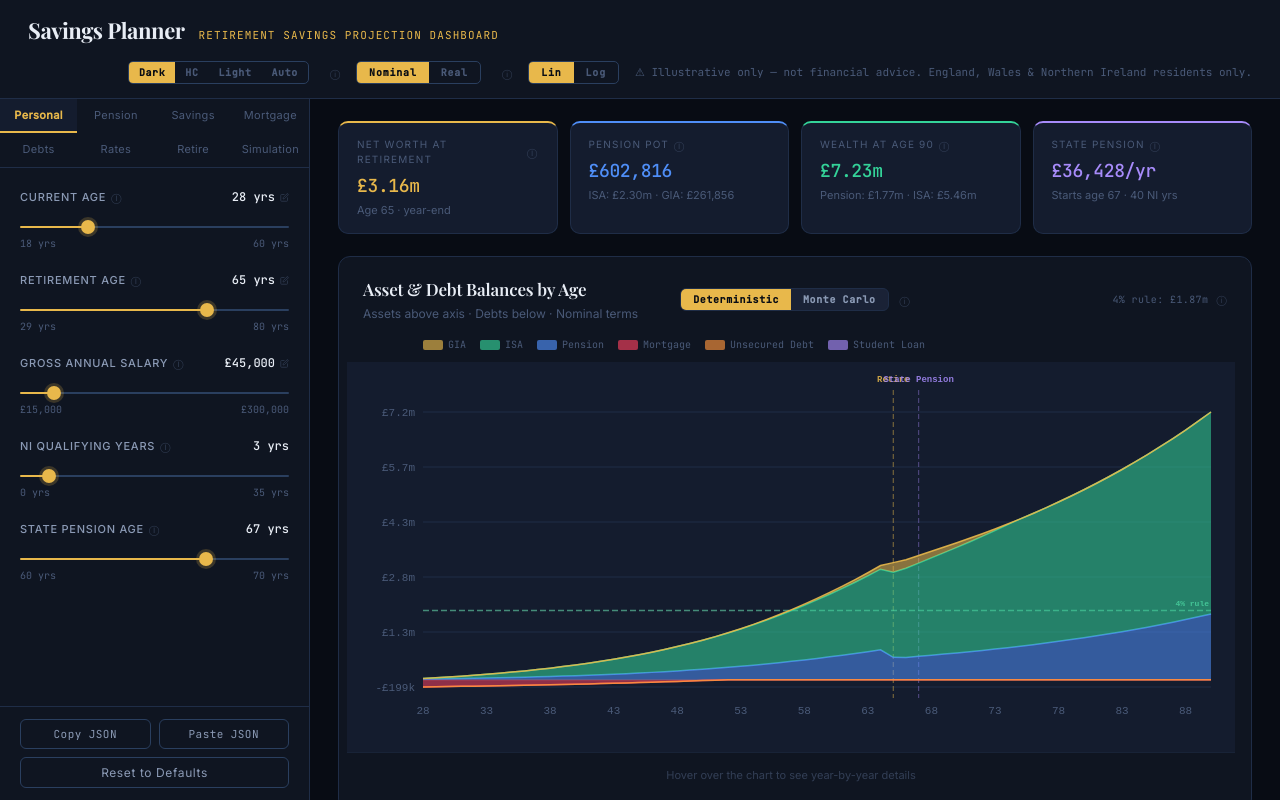
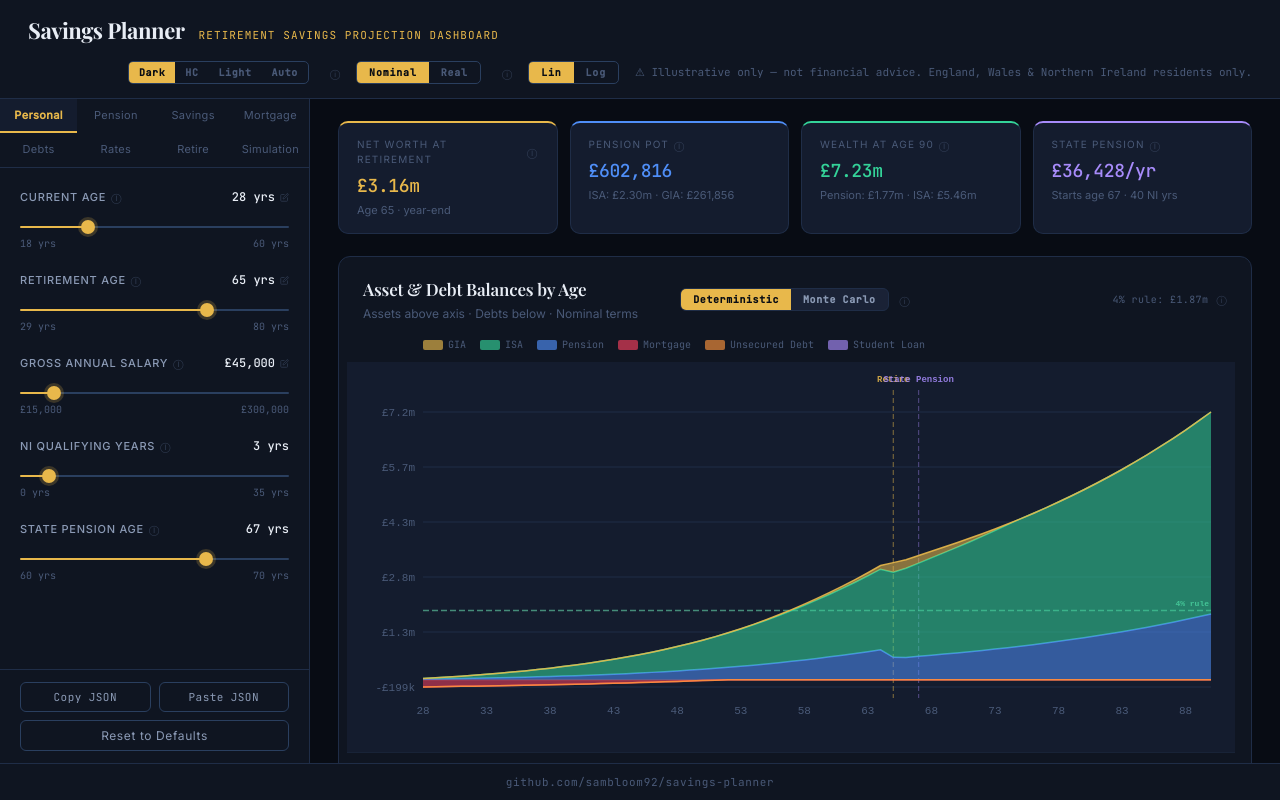
Before and after one commit to sambloom92/savings-planner, a React (Vite) app: page / in a window 1280 px wide. Built offline with nearby package versions, Linux system fonts and the light colour scheme.

Commit message:
add link to repo (#5)

```diff
--- a/src/App.jsx
+++ b/src/App.jsx
@@ -3013,6 +3013,33 @@ export default function App() {
           )}
         </main>
       </div>
+      <footer
+        style={{
+          padding: '10px 28px',
+          borderTop: '1px solid var(--border)',
+          background: 'var(--bg-panel)',
+          display: 'flex',
+          justifyContent: 'center',
+          flexShrink: 0,
+        }}
+      >
+        <a
+          href="https://github.com/sambloom92/savings-planner"
+          target="_blank"
+          rel="noopener noreferrer"
+          style={{
+            color: 'var(--text-muted)',
+            fontFamily: 'var(--font-mono)',
+            fontSize: 11,
+            textDecoration: 'none',
+            letterSpacing: '0.06em',
+          }}
+          onMouseEnter={(e) => (e.currentTarget.style.color = 'var(--text-secondary)')}
+          onMouseLeave={(e) => (e.currentTarget.style.color = 'var(--text-muted)')}
+        >
+          github.com/sambloom92/savings-planner
+        </a>
+      </footer>
     </div>
   );
 }
```
